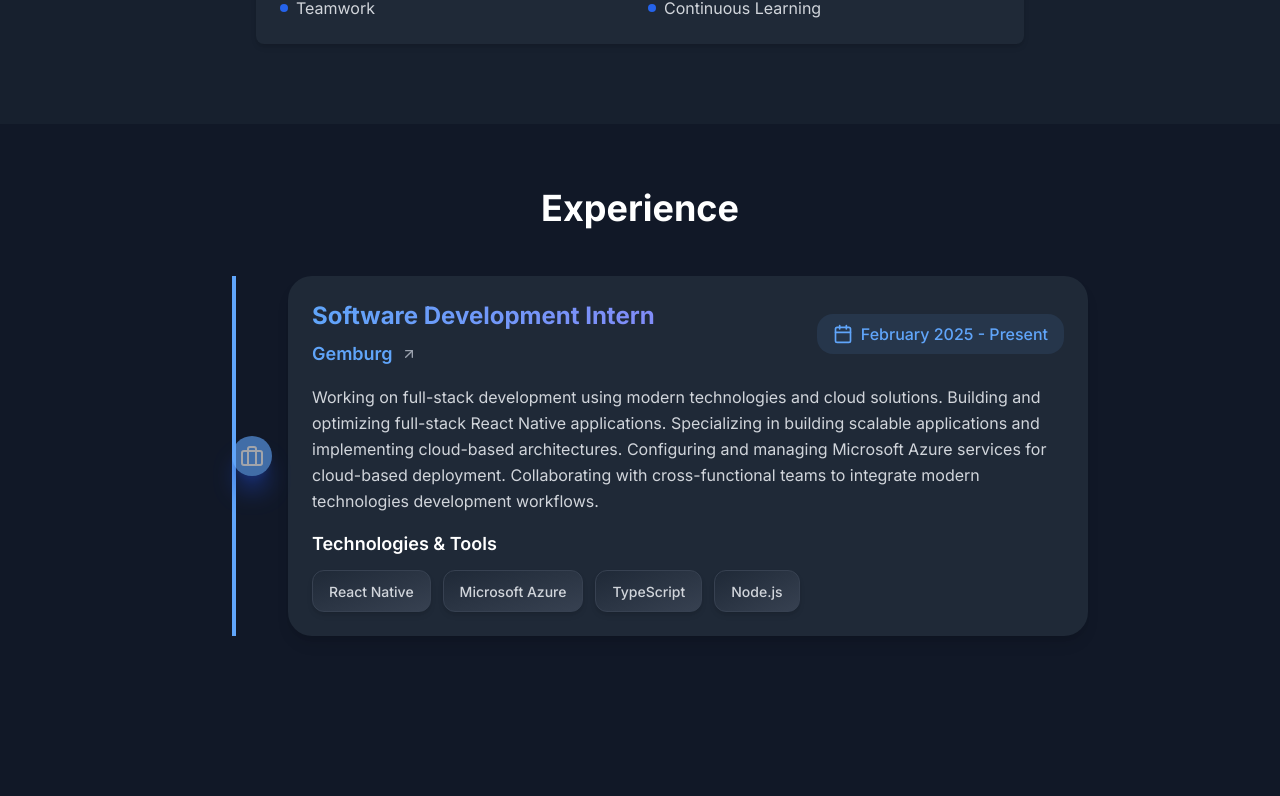
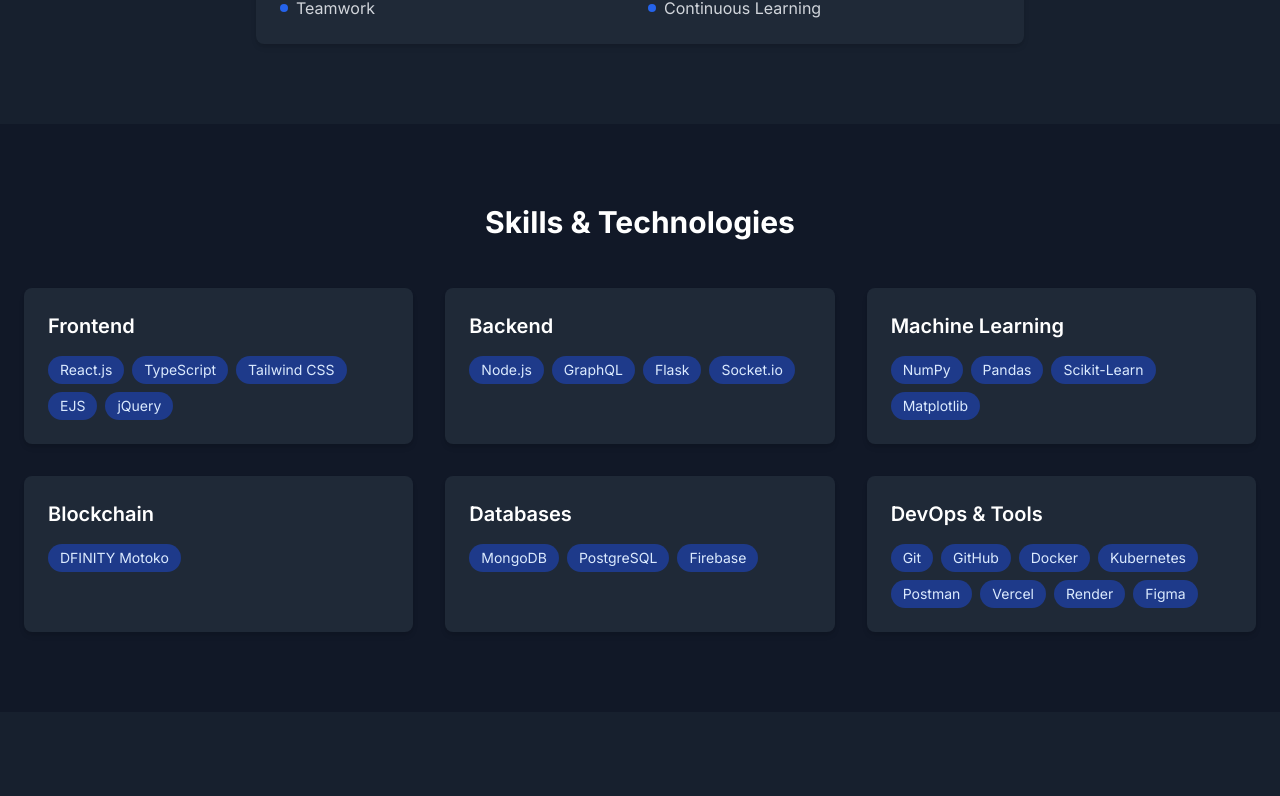
Before and after one commit to Mayurdhamgunde/My-PortFolio, a React (Vite) app: page / in a window 1280 px wide. Shown: the part 1836-2632 px from the top of the page. Built offline with nearby package versions, Linux system fonts and the light colour scheme.

Commit message:
Experience section updated

```diff
--- a/src/App.tsx
+++ b/src/App.tsx
@@ -6,7 +6,7 @@
 import Projects from './components/Projects';
 import Achievements from './components/Achievements';
 import Contact from './components/Contact';
-import Experience from './components/Experience';
+// import Experience from './components/Experience';
 
 function App() {
   const [isMenuOpen, setIsMenuOpen] = useState(false);
@@ -17,7 +17,7 @@
       <main className="pt-16">
         <Hero />
         <About />
-        <Experience />
+        {/* <Experience /> */}
         <Skills />
         <Projects />
         <Achievements />
--- a/src/components/Experience.tsx
+++ b/src/components/Experience.tsx
@@ -1,101 +1,101 @@
-import React from 'react';
-import { Briefcase, Calendar, ArrowUpRight } from 'lucide-react';
-import { motion } from 'framer-motion';
+// import React from 'react';
+// import { Briefcase, Calendar, ArrowUpRight } from 'lucide-react';
+// import { motion } from 'framer-motion';
 
-const experiences = [
-    {
-      role: "Software Development Intern",
-      company: "Gemburg",
-      period: "February 2025 - Present",
-      description: `
-   Working on full-stack development using modern technologies and cloud solutions.
-   Building and optimizing full-stack React Native applications.
-   Specializing in building scalable applications and implementing cloud-based architectures.
-   Configuring and managing Microsoft Azure services for cloud-based deployment.
-   Collaborating with cross-functional teams to integrate modern technologies development workflows.
-  `,
-      technologies: ["React Native", "Microsoft Azure", "TypeScript", "Node.js"],
-    },
-  ];
+// const experiences = [
+//     {
+//       role: "Software Development Intern",
+//       company: "Gemburg",
+//       period: "February 2025 - Present",
+//       description: `
+//    Working on full-stack development using modern technologies and cloud solutions.
+//    Building and optimizing full-stack React Native applications.
+//    Specializing in building scalable applications and implementing cloud-based architectures.
+//    Configuring and managing Microsoft Azure services for cloud-based deployment.
+//    Collaborating with cross-functional teams to integrate modern technologies development workflows.
+//   `,
+//       technologies: ["React Native", "Microsoft Azure", "TypeScript", "Node.js"],
+//     },
+//   ];
 
-export default function Experience() {
-  return (
-    <section id="experience" className="py-16 px-4 sm:px-6 bg-gray-50 dark:bg-gray-900">
-      <div className="container mx-auto">
-        <h2 className="text-4xl font-bold text-center mb-12 text-gray-900 dark:text-white">
-          Experience
-        </h2>
+// export default function Experience() {
+//   return (
+//     <section id="experience" className="py-16 px-4 sm:px-6 bg-gray-50 dark:bg-gray-900">
+//       <div className="container mx-auto">
+//         <h2 className="text-4xl font-bold text-center mb-12 text-gray-900 dark:text-white">
+//           Experience
+//         </h2>
 
-        <div className="relative max-w-4xl mx-auto">
-          {/* Timeline Vertical Line with glow */}
-          <div className="absolute left-6 sm:left-10 w-1 bg-blue-500 dark:bg-blue-400 h-full shadow-lg shadow-blue-300 dark:shadow-blue-800"></div>
+//         <div className="relative max-w-4xl mx-auto">
+//           {/* Timeline Vertical Line with glow */}
+//           <div className="absolute left-6 sm:left-10 w-1 bg-blue-500 dark:bg-blue-400 h-full shadow-lg shadow-blue-300 dark:shadow-blue-800"></div>
 
-          {experiences.map((exp, index) => (
-            <motion.div
-              key={index}
-              initial={{ opacity: 0, y: 50 }}
-              animate={{ opacity: 1, y: 0 }}
-              transition={{ duration: 0.6, delay: index * 0.3 }}
-              className="relative mb-16 flex flex-col md:flex-row items-start md:items-center group"
-            >
-              {/* Timeline Dot with pulse animation */}
-              <div className="absolute left-6 sm:left-10 w-10 h-10 bg-blue-500 dark:bg-blue-400 rounded-full flex items-center justify-center shadow-xl shadow-blue-300 dark:shadow-blue-800 z-10 animate-pulse">
-                <Briefcase className="text-white w-6 h-6" />
-              </div>
+//           {experiences.map((exp, index) => (
+//             <motion.div
+//               key={index}
+//               initial={{ opacity: 0, y: 50 }}
+//               animate={{ opacity: 1, y: 0 }}
+//               transition={{ duration: 0.6, delay: index * 0.3 }}
+//               className="relative mb-16 flex flex-col md:flex-row items-start md:items-center group"
+//             >
+//               {/* Timeline Dot with pulse animation */}
+//               <div className="absolute left-6 sm:left-10 w-10 h-10 bg-blue-500 dark:bg-blue-400 rounded-full flex items-center justify-center shadow-xl shadow-blue-300 dark:shadow-blue-800 z-10 animate-pulse">
+//                 <Briefcase className="text-white w-6 h-6" />
+//               </div>
 
-              {/* Experience Card with hover glow effect */}
-              <div className="relative ml-20 sm:ml-24 p-6 bg-white dark:bg-gray-800 rounded-3xl shadow-lg overflow-hidden hover:shadow-2xl hover:shadow-blue-500/50 dark:hover:shadow-blue-400/50 transition-shadow duration-300 w-full">
-                <div className="relative">
-                  <div className="flex flex-col md:flex-row md:items-center justify-between gap-4 mb-4">
-                    <div className="flex-1">
-                      <div className="flex items-center gap-3 mb-2">
-                        <h3 className="text-2xl font-bold bg-gradient-to-r from-blue-600 to-indigo-600 dark:from-blue-400 dark:to-indigo-400 bg-clip-text text-transparent">
-                          {exp.role}
-                        </h3>
-                      </div>
-                      <div className="flex items-center gap-2">
-                        <span className="text-lg font-semibold text-gray-700 dark:text-gray-300">
-                          <a href="https://www.gemburg.com" target="_blank" rel="noopener noreferrer" className="text-blue-600 dark:text-blue-400 hover:underline">{exp.company}</a>
-                        </span>
-                        <ArrowUpRight className="w-4 h-4 text-gray-400" />
-                      </div>
-                    </div>
-                    <div className="flex items-center px-4 py-2 bg-blue-600/10 dark:bg-blue-400/10 rounded-2xl">
-                      <Calendar className="w-5 h-5 mr-2 text-blue-600 dark:text-blue-400" />
-                      <span className="font-medium text-blue-600 dark:text-blue-400">
-                        {exp.period}
-                      </span>
-                    </div>
-                  </div>
+//               {/* Experience Card with hover glow effect */}
+//               <div className="relative ml-20 sm:ml-24 p-6 bg-white dark:bg-gray-800 rounded-3xl shadow-lg overflow-hidden hover:shadow-2xl hover:shadow-blue-500/50 dark:hover:shadow-blue-400/50 transition-shadow duration-300 w-full">
+//                 <div className="relative">
+//                   <div className="flex flex-col md:flex-row md:items-center justify-between gap-4 mb-4">
+//                     <div className="flex-1">
+//                       <div className="flex items-center gap-3 mb-2">
+//                         <h3 className="text-2xl font-bold bg-gradient-to-r from-blue-600 to-indigo-600 dark:from-blue-400 dark:to-indigo-400 bg-clip-text text-transparent">
+//                           {exp.role}
+//                         </h3>
+//                       </div>
+//                       <div className="flex items-center gap-2">
+//                         <span className="text-lg font-semibold text-gray-700 dark:text-gray-300">
+//                           <a href="https://www.gemburg.com" target="_blank" rel="noopener noreferrer" className="text-blue-600 dark:text-blue-400 hover:underline">{exp.company}</a>
+//                         </span>
+//                         <ArrowUpRight className="w-4 h-4 text-gray-400" />
+//                       </div>
+//                     </div>
+//                     <div className="flex items-center px-4 py-2 bg-blue-600/10 dark:bg-blue-400/10 rounded-2xl">
+//                       <Calendar className="w-5 h-5 mr-2 text-blue-600 dark:text-blue-400" />
+//                       <span className="font-medium text-blue-600 dark:text-blue-400">
+//                         {exp.period}
+//                       </span>
+//                     </div>
+//                   </div>
 
-                  <p className="text-gray-600 dark:text-gray-300 leading-relaxed mb-4">
-                    {exp.description}
-                  </p>
+//                   <p className="text-gray-600 dark:text-gray-300 leading-relaxed mb-4">
+//                     {exp.description}
+//                   </p>
 
-                  <h4 className="text-lg font-semibold text-gray-900 dark:text-white mb-3">
-                    Technologies & Tools
-                  </h4>
-                  <div className="flex flex-wrap gap-3">
-                    {exp.technologies.map((tech) => (
-                      <motion.span
-                        key={tech}
-                        initial={{ opacity: 0, scale: 0.8 }}
-                        animate={{ opacity: 1, scale: 1 }}
-                        transition={{ duration: 0.3 }}
-                        className="relative px-4 py-2 rounded-xl bg-gradient-to-br from-gray-50 to-gray-100 dark:from-gray-800 dark:to-gray-700 border border-gray-200 dark:border-gray-700 shadow-md hover:shadow-lg hover:shadow-blue-500/50 dark:hover:shadow-blue-400/50 transition-shadow"
-                      >
-                        <span className="relative z-10 text-sm font-medium text-gray-700 dark:text-gray-300">
-                          {tech}
-                        </span>
-                      </motion.span>
-                    ))}
-                  </div>
-                </div>
-              </div>
-            </motion.div>
-          ))}
-        </div>
-      </div>
-    </section>
-  );
-}
+//                   <h4 className="text-lg font-semibold text-gray-900 dark:text-white mb-3">
+//                     Technologies & Tools
+//                   </h4>
+//                   <div className="flex flex-wrap gap-3">
+//                     {exp.technologies.map((tech) => (
+//                       <motion.span
+//                         key={tech}
+//                         initial={{ opacity: 0, scale: 0.8 }}
+//                         animate={{ opacity: 1, scale: 1 }}
+//                         transition={{ duration: 0.3 }}
+//                         className="relative px-4 py-2 rounded-xl bg-gradient-to-br from-gray-50 to-gray-100 dark:from-gray-800 dark:to-gray-700 border border-gray-200 dark:border-gray-700 shadow-md hover:shadow-lg hover:shadow-blue-500/50 dark:hover:shadow-blue-400/50 transition-shadow"
+//                       >
+//                         <span className="relative z-10 text-sm font-medium text-gray-700 dark:text-gray-300">
+//                           {tech}
+//                         </span>
+//                       </motion.span>
+//                     ))}
+//                   </div>
+//                 </div>
+//               </div>
+//             </motion.div>
+//           ))}
+//         </div>
+//       </div>
+//     </section>
+//   );
+// }
```
